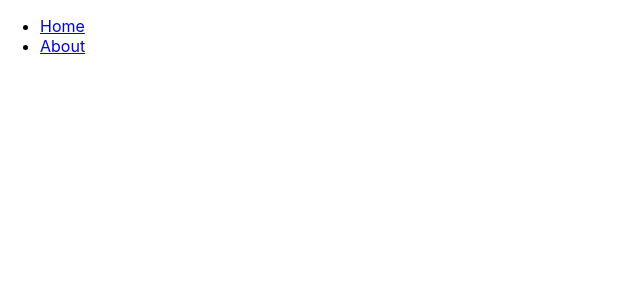
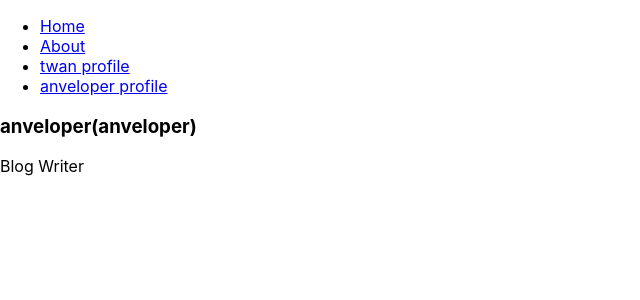
Before and after one commit to twan65/router-exam, a React (Create React App) app: page /profile/anveloper in a window 1280 px wide. Shown: the top 300 px of the page, without its empty margins (0-640 px from the left). Built offline with nearby package versions, Linux system fonts and the light colour scheme.

Commit message:
Path parameter exam

```diff
--- a/src/App.js
+++ b/src/App.js
@@ -2,6 +2,7 @@ import React from "react";
 import { Route, Link } from "react-router-dom";
 import About from "./page/About";
 import Home from "./page/Home";
+import Profile from "./page/Profile";
 
 // <Route path="パス" component={コンポーネント} />
 const App = () => {
@@ -14,9 +15,16 @@ const App = () => {
         <li>
           <Link to="/about">About</Link>
         </li>
+        <li>
+          <Link to="/profile/twan">twan profile</Link>
+        </li>
+        <li>
+          <Link to="/profile/anveloper">anveloper profile</Link>
+        </li>
       </ul>
       <Route exact={true} path="/" component={Home} />
       <Route path="/about" component={About} />
+      <Route path="/profile/:username" component={Profile} />
     </div>
   );
 };
--- /dev/null
+++ b/src/page/Profile.js
@@ -0,0 +1,31 @@
+import React from "react";
+
+const data = {
+  twan: {
+    name: "twan",
+    description: "Korean",
+  },
+  anveloper: {
+    name: "anveloper",
+    description: "Blog Writer",
+  },
+};
+
+const Profile = ({ match }) => {
+  const { username } = match.params;
+  const profile = data[username];
+  if (!profile) {
+    return <div>存在しないユーザーです。</div>;
+  }
+
+  return (
+    <div>
+      <h3>
+        {username}({profile.name})
+      </h3>
+      <p>{profile.description}</p>
+    </div>
+  );
+};
+
+export default Profile;
```
